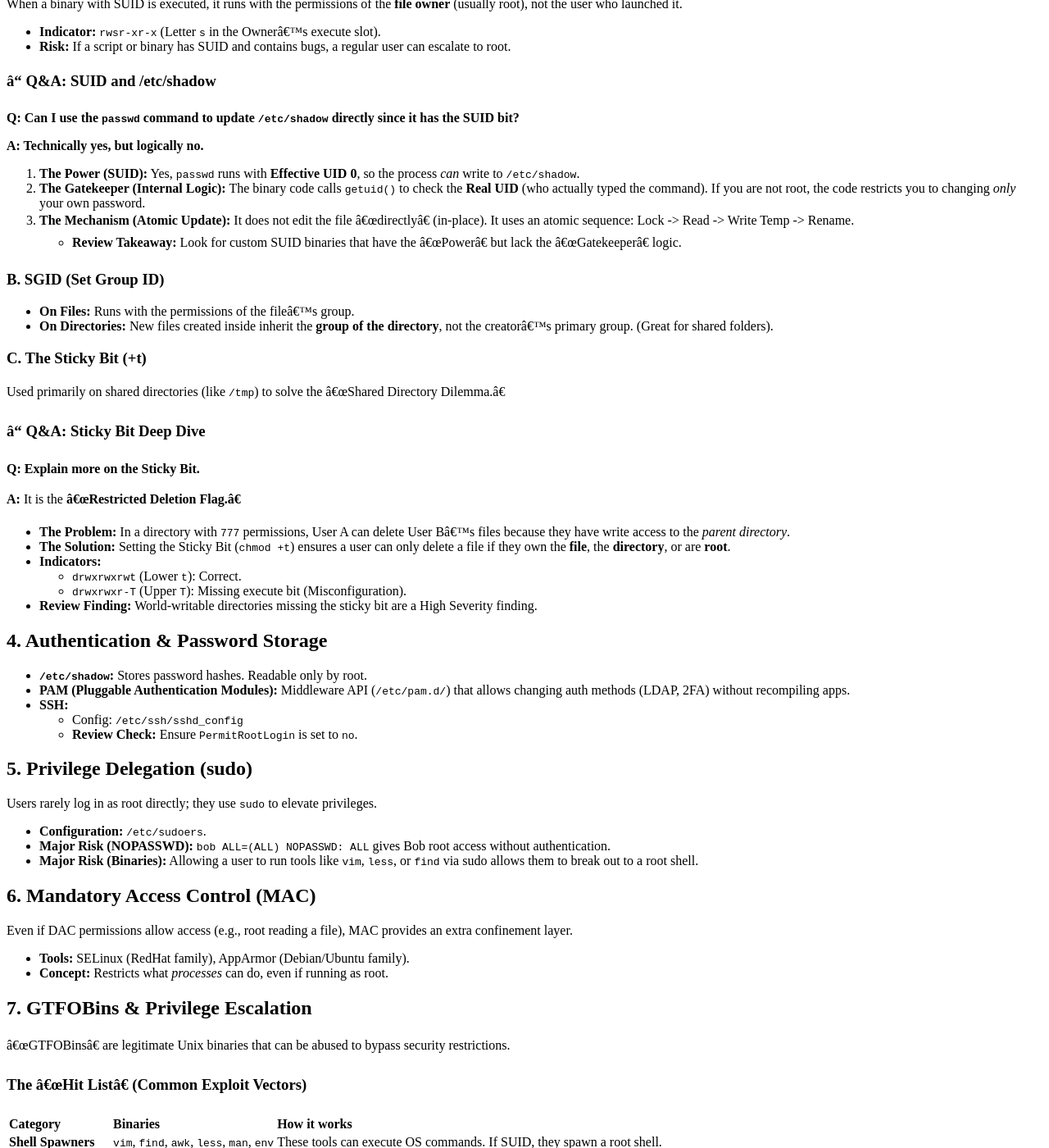
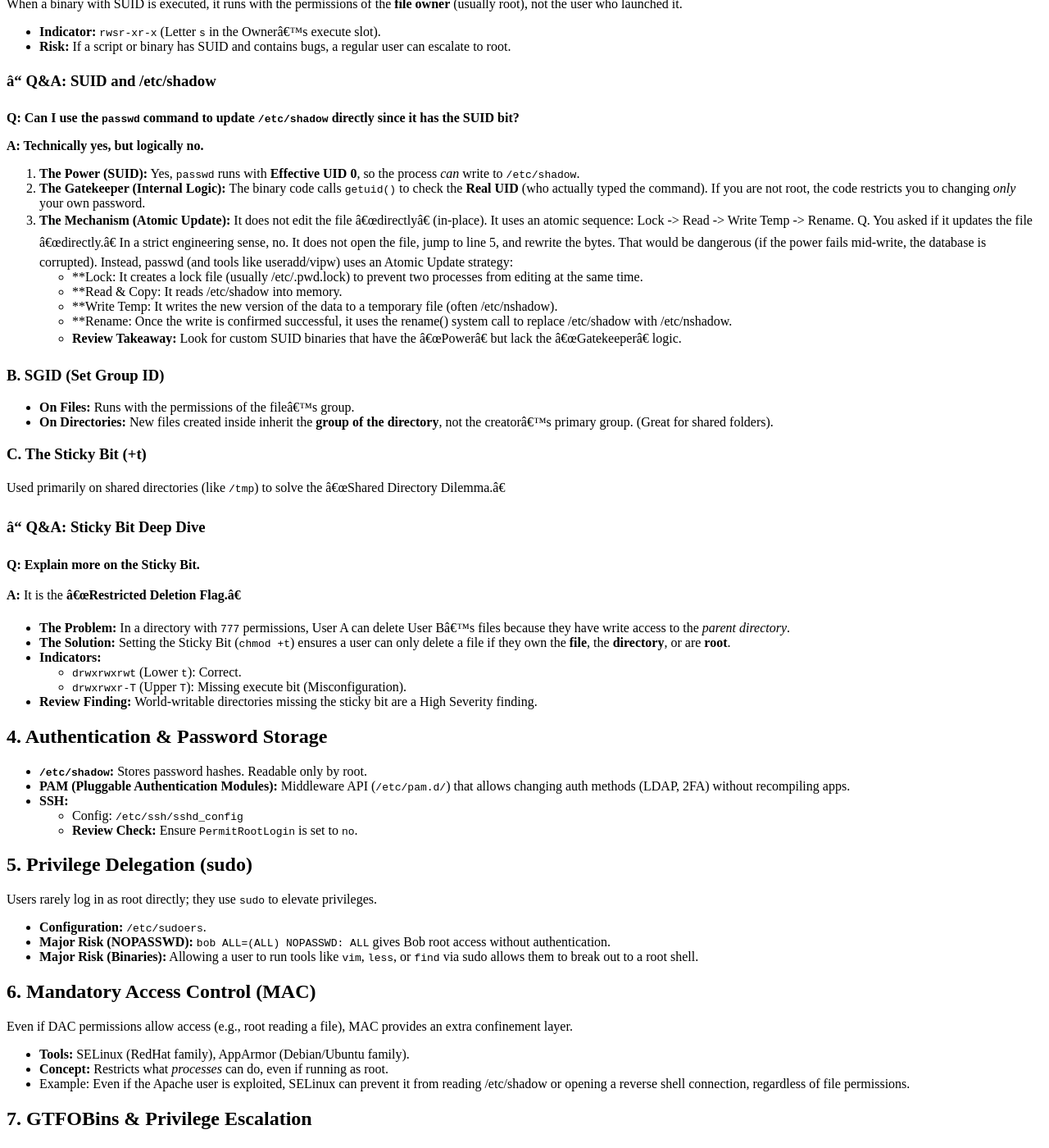
Before and after one commit to appsecstories/appsecstories.github.io, a Jekyll site: the page built from _posts/2025-11-10-1-Linux-security-Users-and-Groups.md, in a window 1280 px wide and 1400 px high, scrolled down 1238 px. Shown: the whole window at 82% size. Built offline with Jekyll 4.4.1, drawn with Linux system fonts in a browser that asks for light colours.

Commit message:
Update 2025-11-10-1-Linux-security-Users-and-Groups.md

```diff
--- a/_posts/2025-11-10-1-Linux-security-Users-and-Groups.md
+++ b/_posts/2025-11-10-1-Linux-security-Users-and-Groups.md
@@ -72,6 +72,12 @@ When a binary with SUID is executed, it runs with the permissions of the **file
 1.  **The Power (SUID):** Yes, `passwd` runs with **Effective UID 0**, so the process *can* write to `/etc/shadow`.
 2.  **The Gatekeeper (Internal Logic):** The binary code calls `getuid()` to check the **Real UID** (who actually typed the command). If you are not root, the code restricts you to changing *only* your own password.
 3.  **The Mechanism (Atomic Update):** It does not edit the file "directly" (in-place). It uses an atomic sequence: Lock -> Read -> Write Temp -> Rename.
+   Q. You asked if it updates the file "directly." In a strict engineering sense, no. It does not open the file, jump to line 5, and rewrite the bytes. That would be dangerous (if the power fails mid-write, the database is corrupted).
+Instead, passwd (and tools like useradd/vipw) uses an Atomic Update strategy:
+   * **Lock: It creates a lock file (usually /etc/.pwd.lock) to prevent two processes from editing at the same time.
+   * **Read & Copy: It reads /etc/shadow into memory.
+   * **Write Temp: It writes the new version of the data to a temporary file (often /etc/nshadow).
+   * **Rename: Once the write is confirmed successful, it uses the rename() system call to replace /etc/shadow with /etc/nshadow.
 * **Review Takeaway:** Look for custom SUID binaries that have the "Power" but lack the "Gatekeeper" logic.
 
 ### B. SGID (Set Group ID)
@@ -113,6 +119,7 @@ Users rarely log in as root directly; they use `sudo` to elevate privileges.
 Even if DAC permissions allow access (e.g., root reading a file), MAC provides an extra confinement layer.
 * **Tools:** SELinux (RedHat family), AppArmor (Debian/Ubuntu family).
 * **Concept:** Restricts what *processes* can do, even if running as root.
+* Example: Even if the Apache user is exploited, SELinux can prevent it from reading /etc/shadow or opening a reverse shell connection, regardless of file permissions.
 
 
 ## 7. GTFOBins & Privilege Escalation
```
